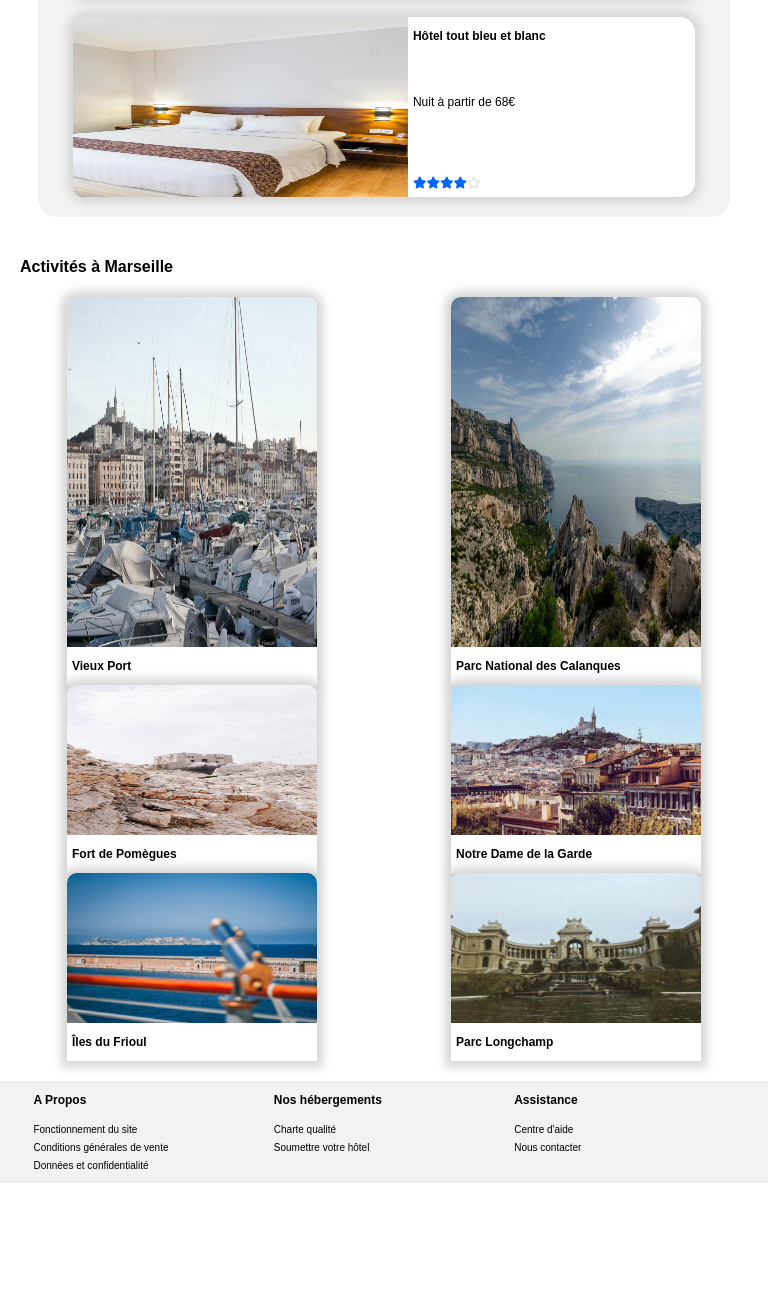
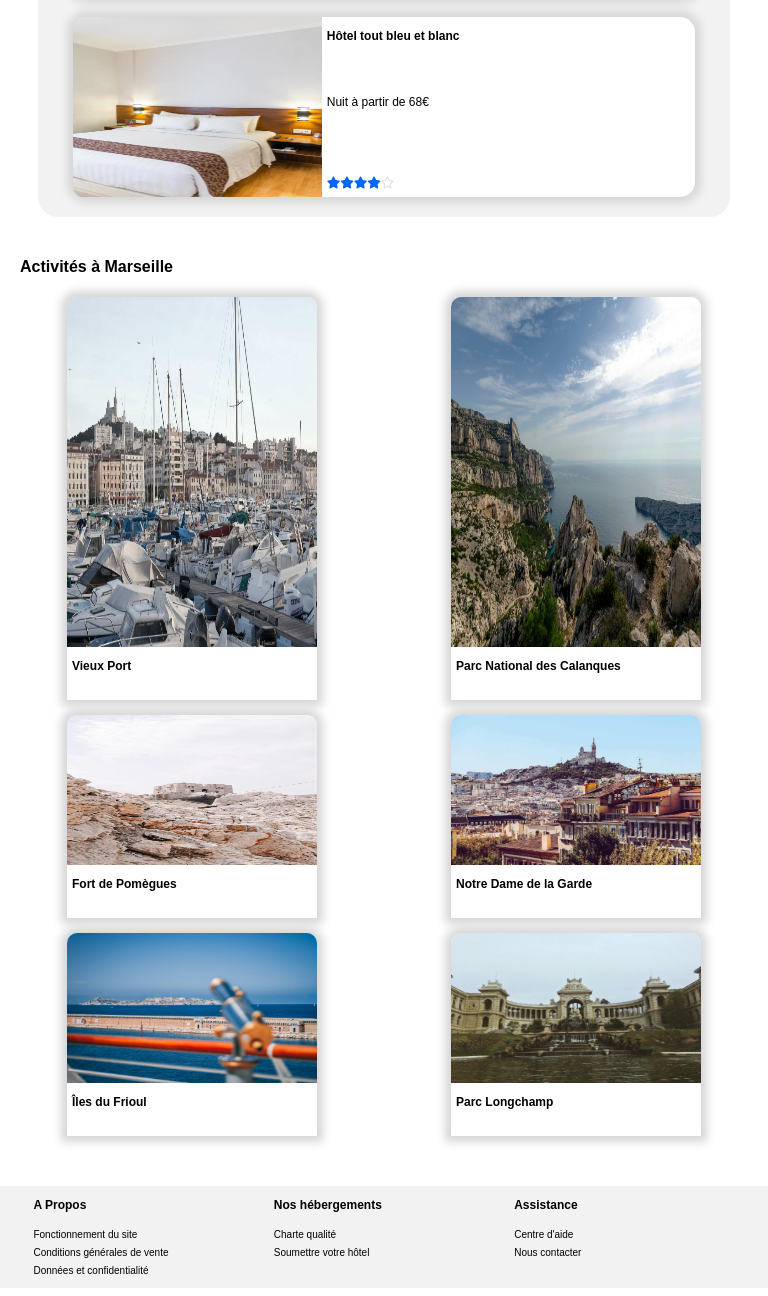
Before and after one commit to karimOC/Reservia, a plain HTML site: page index.html in a window 768 px wide. Shown: the part 1829-3125 px from the top of the page. Before the commit the page ends 3020 px from the top, so only its background shows below. Drawn offline with Linux system fonts and the light colour scheme.

Commit message:
retouche Tablette

```diff
--- a/style.css
+++ b/style.css
@@ -248,7 +248,7 @@ main {
   box-shadow: 0px 0px 10px 6px rgb(214, 214, 214);
 }
 .blocimgPopular {
-  width: 70%;
+  width: 40%;
 }
 .imgPopular {
   width: 100%;
@@ -385,6 +385,9 @@ main {
     margin-top: 20px;
     margin-bottom: 20px;
   }
+  .blocs3Activity div {
+    margin-bottom: 15px;
+  }
 }
 /* ---------MEDIA QUIERIES PHONE--------- */
 @media all and (max-width: 468px) {
@@ -434,6 +437,9 @@ main {
     width: 100%;
     border-radius: 0px;
   }
+  .blocimgPopular {
+    width: 70%;
+  }
   .hotelPopular {
     width: 90%;
   }
```
